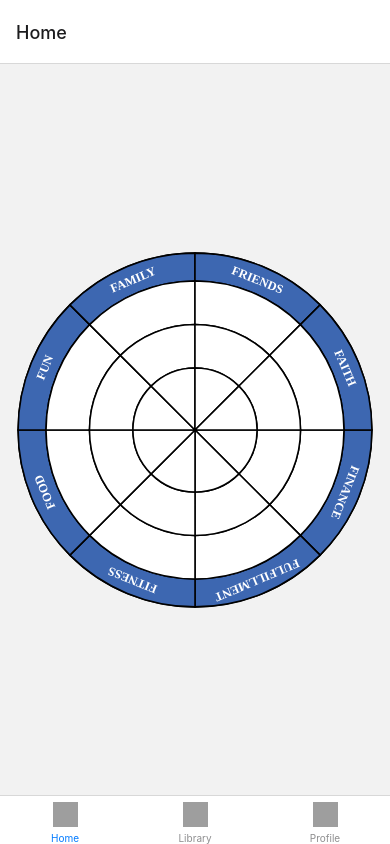
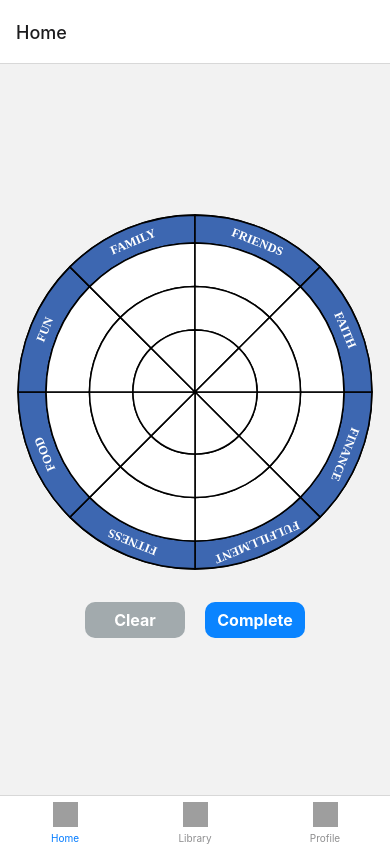
Before and after one commit to paulsenjohn00/LearnTabs, a React Native app: screen / in a window 390 px wide. Built offline with nearby package versions, Linux system fonts and the light colour scheme; grey boxes are pictures that could not be loaded.

Commit message:
added clear and complete buttons

```diff
--- a/app/pages/Home.tsx
+++ b/app/pages/Home.tsx
@@ -1,10 +1,10 @@
 import React, { useState } from "react";
-import { StyleSheet, TouchableWithoutFeedback, View } from "react-native";
-import Svg, { Circle, G, Path, Text } from "react-native-svg";
+import { StyleSheet, TouchableWithoutFeedback, View, TouchableOpacity, Text, Alert } from "react-native";
+import Svg, { Circle, G, Path, Text as SvgText } from "react-native-svg";
 
 function HomeScreen() {
   const handleSpacePress = ({ space }: { space: any }) => {
-    console.log(`You pressed the ${space} space!`);
+    // console.log(`You pressed the ${space} space!`);
   };
 
   return (
@@ -16,12 +16,50 @@ function HomeScreen() {
 
 function Dartboard({ onSpacePress }: {onSpacePress: any}) {
   const ringCategories = ['FINANCE', 'FULFILLMENT', 'FITNESS', 'FOOD', 'FUN', 'FAMILY', 'FRIENDS', 'FAITH'];
-  const initialOuterRing = Array(8).fill('white');
-  const initialMidRing = Array(8).fill('white');
-  const initialCenterRing = Array(8).fill('white');
-  const [outerRing, setOuterRing] = useState(initialOuterRing);
-  const [midRing, setMidRing] = useState(initialOuterRing);
-  const [centerRing, setCenterRing] = useState(initialOuterRing);
+  const initialColors = Array(ringCategories.length).fill('white');
+  const [outerRing, setOuterRing] = useState(initialColors);
+  const [midRing, setMidRing] = useState(initialColors);
+  const [centerRing, setCenterRing] = useState(initialColors);
+
+  const onSubmit = () => {
+    let blanks: number[] = [];
+    let message = "It looks like you have left the following areas blank: "
+    let sendAlert = false
+
+    centerRing.map((color:string, index:number) => {
+      if (color === 'white') {
+        sendAlert = true;
+        blanks.push(index)
+      }
+    });
+
+    if (sendAlert) {
+      blanks.map((blank) => {
+        message += ringCategories[blank] + ', '
+      })
+      //gets rid of the comma and space after the last category in the alert
+      message = message.slice(0, -2);
+      return Alert.alert(
+        'Submit?',
+        message,
+        [
+          {
+            text: 'Cancel',
+            onPress: () => console.log('Cancel Pressed'),
+            style: 'cancel',
+          },
+          {text: 'Submit with blanks', onPress: () => {
+              setOuterRing(initialColors);
+              setMidRing(initialColors);
+              setCenterRing(initialColors);
+            }},
+        ]
+      );
+    }
+    setOuterRing(initialColors);
+    setMidRing(initialColors);
+    setCenterRing(initialColors);
+  }
 
   const handlePress = (index: number, ringOuterRing: any) => {
     const highlightRing = (ring: any, highlightColor: string) => {
@@ -53,9 +91,9 @@ function Dartboard({ onSpacePress }: {onSpacePress: any}) {
     onSpacePress(index + 1);
   };
 
-  const angle = 360 / initialOuterRing.length;
+  const angle = 360 / initialColors.length;
 
-  const createCircle = ({ radius, ringNum, colorList}: {radius:number, ringNum:any, colorList:any}) => {
+  const createCircle = ({ radius, ringNum}: {radius:number, ringNum:any}) => {
     return ringNum.map((label:string, index:number) => {
       const startAngle = index * angle;
       const endAngle = (index + 1) * angle;
@@ -72,16 +110,16 @@ function Dartboard({ onSpacePress }: {onSpacePress: any}) {
 
       return (
         <G key={index}>
-          <TouchableWithoutFeedback onPress={() => handlePress(index, colorList)}>
+          <TouchableWithoutFeedback onPress={() => handlePress(index, ringNum)}>
             <Path
               d={d}
-              fill={colorList !== ringCategories ? colorList[index] : '#3D67B1'}
+              fill={ringNum !== ringCategories ? ringNum[index] : '#3D67B1'}
               stroke="black"
               strokeWidth="0.5"
             />
           </TouchableWithoutFeedback>
-          {colorList === ringCategories && (
-            <Text
+          {ringNum === ringCategories && (
+            <SvgText
               x={textX}
               y={textY + 10}
               fill="white"
@@ -92,7 +130,7 @@ function Dartboard({ onSpacePress }: {onSpacePress: any}) {
               transform={`rotate(${endAngle + angle + 22}, ${textX}, ${textY})`}
             >
               {label}
-            </Text>
+            </SvgText>
           )}
         </G>
       );
@@ -103,14 +141,22 @@ function Dartboard({ onSpacePress }: {onSpacePress: any}) {
     <View style={styles.container}>
       <Svg height="360" width="360" viewBox="-8 0 116 100">
         <Circle cx="50" cy="50" r="57" fill="white" stroke="black" strokeWidth="0.5" />
-        {createCircle({ radius: 57, ringNum: ringCategories, colorList: ringCategories })}
+        {createCircle({ radius: 57, ringNum: ringCategories })}
         <Circle cx="50" cy="50" r="48" fill="white" stroke="black" strokeWidth="0.5" />
-        {createCircle({ radius: 48, ringNum: initialOuterRing, colorList: outerRing })}
+        {createCircle({ radius: 48, ringNum: outerRing })}
         <Circle cx="50" cy="50" r="34" fill="white" stroke="black" strokeWidth="0.5" />
-        {createCircle({ radius: 34, ringNum: initialMidRing, colorList: midRing })}
+        {createCircle({ radius: 34, ringNum: midRing })}
         <Circle cx="50" cy="50" r="20" fill="white" stroke="black" strokeWidth="0.5" />
-        {createCircle({ radius: 20, ringNum: initialCenterRing, colorList: centerRing })}
+        {createCircle({ radius: 20, ringNum: centerRing })}
       </Svg>
+      <View style={styles.buttonContainer}>
+        <TouchableOpacity style={styles.cancelButton} onPress={() => {setOuterRing(initialColors); setCenterRing(initialColors); setMidRing(initialColors)}}>
+          <Text style={styles.submitButtonText}>Clear</Text>
+        </TouchableOpacity>
+        <TouchableOpacity style={styles.submitButton} onPress={onSubmit}>
+          <Text style={styles.submitButtonText}>Complete</Text>
+        </TouchableOpacity>
+      </View>
     </View>
   );
 }
@@ -121,6 +167,30 @@ const styles = StyleSheet.create({
     alignItems: 'center',
     flex: 1,
   },
+  buttonContainer: {
+    flexDirection: 'row',
+    marginTop: 20
+  },
+  submitButton: {
+    margin: 10,
+    backgroundColor:'#0A84FF', // apple blue
+    padding: 8,
+    borderRadius: 10,
+    width: 100
+  },
+  submitButtonText: {
+    color:'white',
+    fontWeight: 'bold',
+    textAlign: 'center',
+    fontSize: 16
+  },
+  cancelButton: {
+    margin: 10,
+    backgroundColor:'#A2AAAD', // apple grey
+    padding: 8,
+    borderRadius: 10,
+    width: 100
+  }
 });
 
 export default HomeScreen;
```
